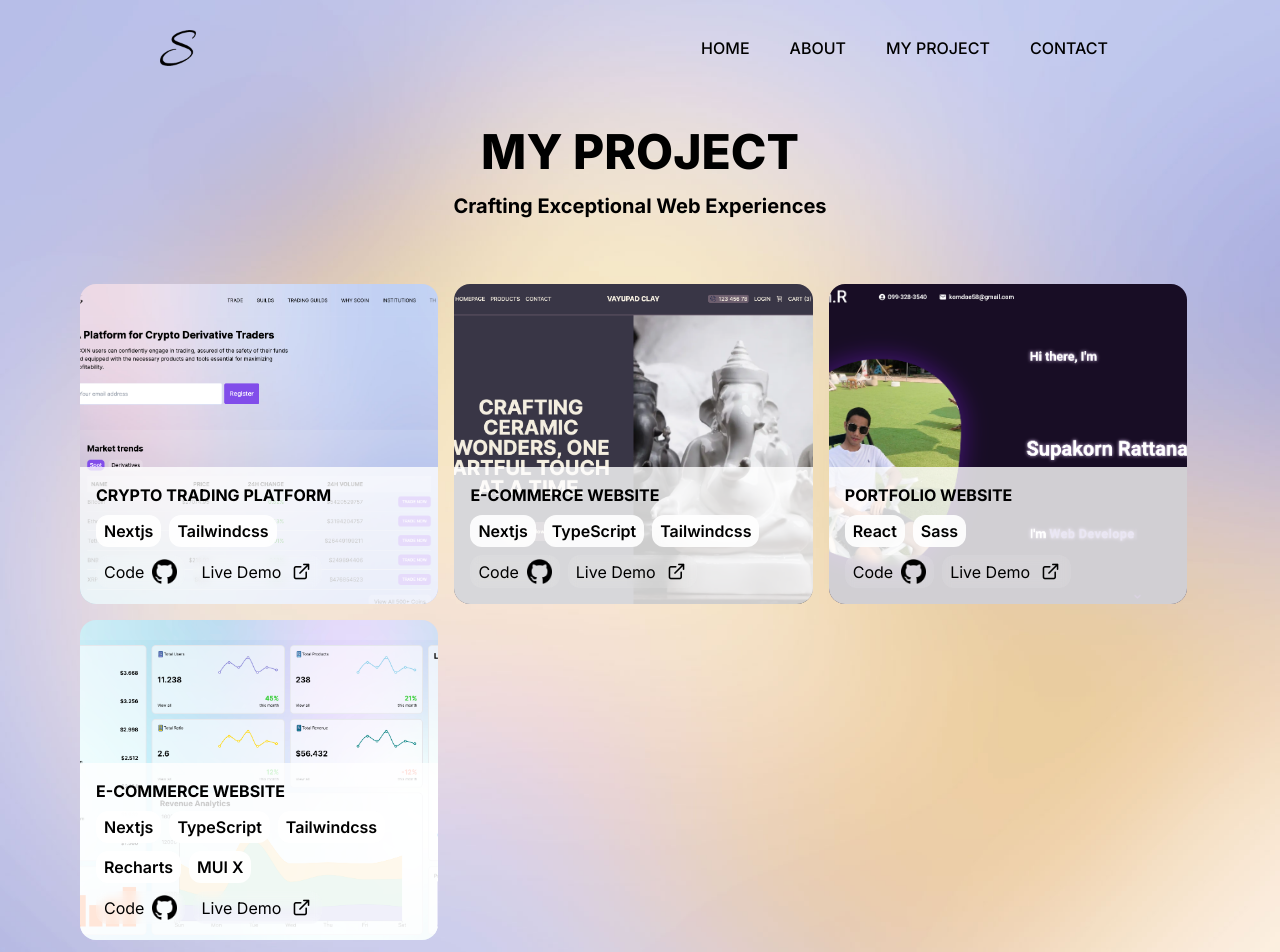
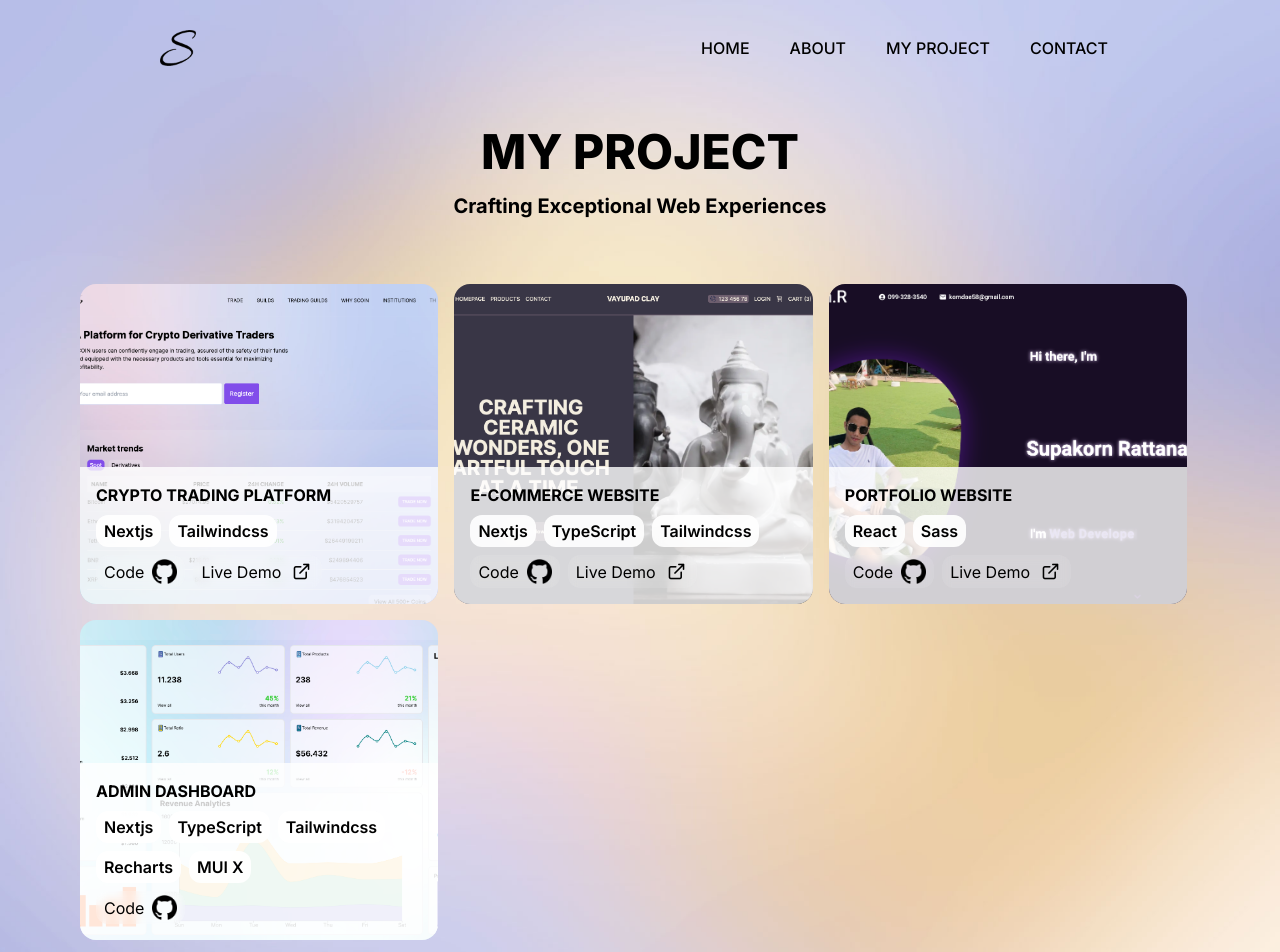
Before and after one commit to korndoe58/Next-portfolio, a Next.js app: page /myproject in a window 1280 px wide. Shown: the top 952 px of the page. Built offline with nearby package versions, Linux system fonts and the light colour scheme.

Commit message:
Update page.jsx

```diff
--- a/src/app/myproject/page.jsx
+++ b/src/app/myproject/page.jsx
@@ -78,7 +78,7 @@ export default function Work() {
             <div className="w-full h-[40vh] relative md:w-[48%] xl:w-[32%] hover:-translate-y-2 ease-out duration-300 ">
                 <Image src={'/work4.png'} alt="project" fill style={{borderRadius:'1rem'}} sizes="(max-width: 768px) 100vw" className=" object-cover"/>
                 <div className=" absolute bg-white/80 bottom-0 rounded-b-2xl p-4 w-full flex flex-col gap-2 ">
-                    <h1 className=" uppercase font-bold">e-commerce website</h1>
+                    <h1 className=" uppercase font-bold">Admin Dashboard</h1>
                     {/* tech */}
                     <div className="flex gap-2 flex-wrap">
                         <h2 className=" font-semibold px-2 py-1 rounded-xl text-black  backdrop-blur-sm bg-white/90"> Nextjs </h2>
@@ -92,9 +92,9 @@ export default function Work() {
                         <Link href={'https://github.com/korndoe58/full_stack_ceramic_ecommerce'} target="blank">
                             <button  className=' px-2 py-1 rounded-xl text-black  backdrop-blur-sm bg-white/10 hover:bg-black/30 flex gap-2 justify-center items-center '>Code<Image src={'/github.png'} alt="github" width={25} height={25} /></button>
                         </Link>
-                        <Link href={'https://ceramic-store.vercel.app/'} target="blank">
+{/*                         <Link href={'https://ceramic-store.vercel.app/'} target="blank">
                             <button  className=' px-2 py-1 rounded-xl text-black  backdrop-blur-sm bg-white/10 hover:bg-black/30 flex gap-2 justify-center items-center '>Live Demo<Image src={'/link.png'} alt="github" width={25} height={25} /></button>
-                        </Link>
+                        </Link> */}
                     </div>
                 </div>
             </div>
```
